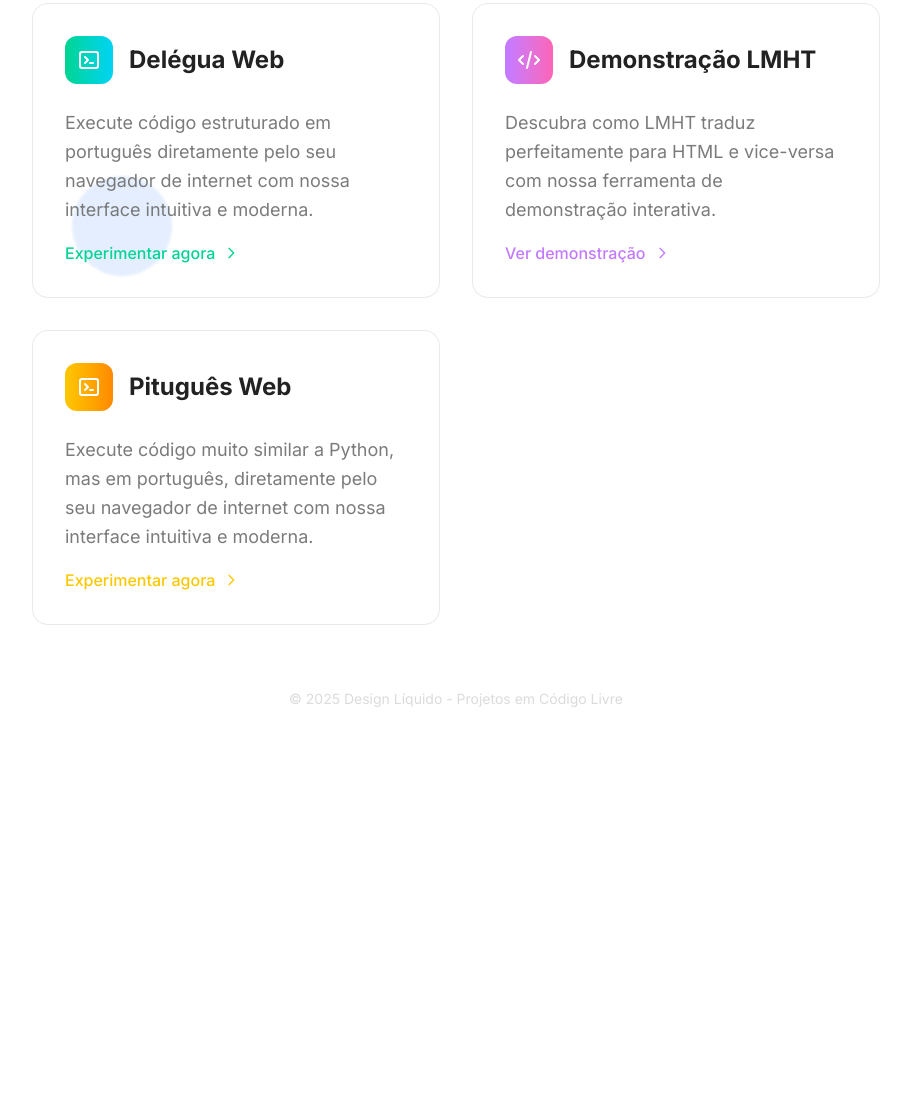
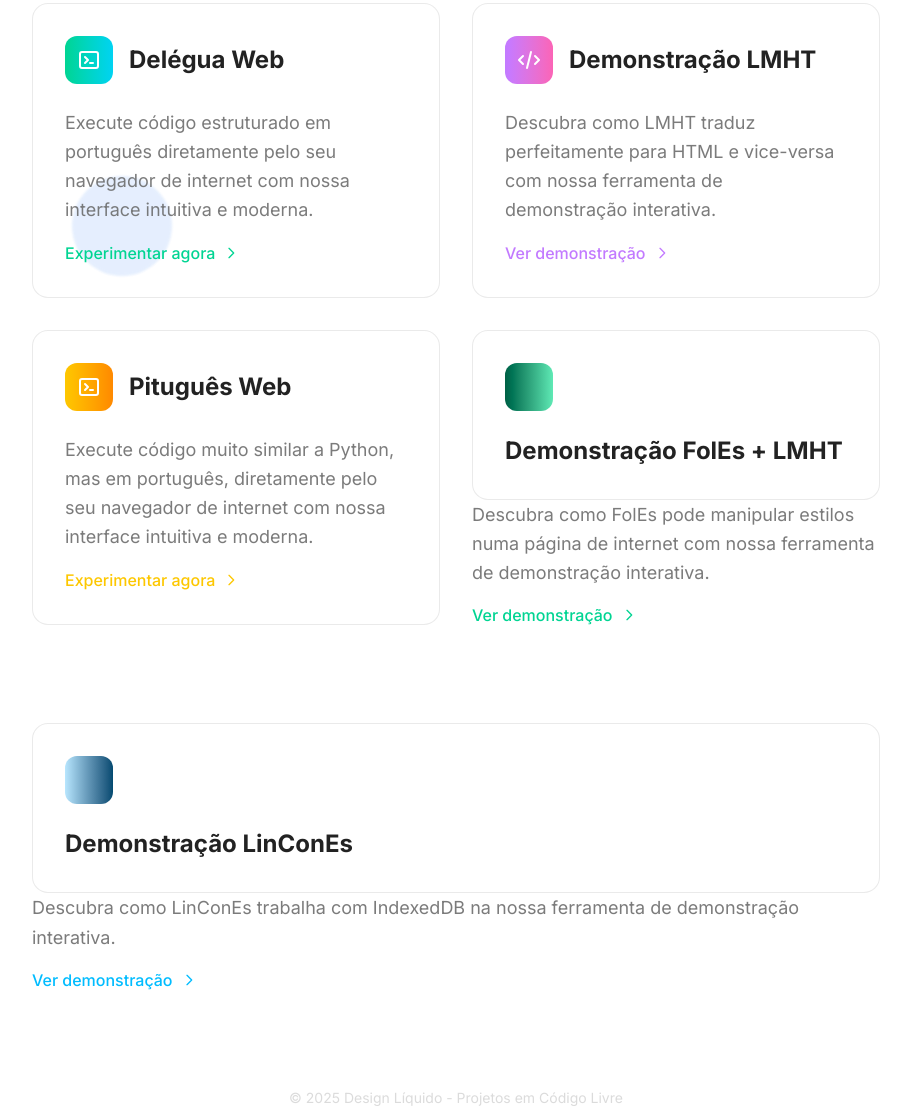
Before and after one commit to DesignLiquido/designliquido.github.io, a plain HTML site: page index.html in a window 1280 px wide. Shown: the part 363-1471 px from the top of the page, without its empty margins (184-1095 px from the left). Before the commit the page ends 1120 px from the top, so only its background shows below. Drawn offline with nearby package versions, Linux system fonts and the light colour scheme.

Commit message:
Adicionando demonstrações de FolEs e LinConEs.

```diff
--- a/index.html
+++ b/index.html
@@ -324,6 +324,64 @@
                     </div>
                 </a>
             </div>
+
+            <!-- FolEs Demo -->
+            <div class="fade-in-up">
+                <a href="https://designliquido.github.io/foles-demo-web/" class="block">
+                    <div class="glass-effect rounded-2xl p-8 hover-lift group">
+                        <div class="flex items-center mb-6">
+                            <div class="w-12 h-12 bg-gradient-to-r from-emerald-800 to-emerald-300 rounded-xl flex items-center justify-center mr-4 transition-all duration-300 group-hover:from-emerald-600 group-hover:to-emerald-200"></div>
+                                <svg class="w-6 h-6 text-white" fill="none" stroke="currentColor" viewBox="0 0 24 24">
+                                    <path stroke-linecap="round" stroke-linejoin="round" stroke-width="2" d="M10 20l4-16m4 4l4 4-4 4M6 16l-4-4 4-4" />
+                                </svg>
+                            </div>
+                            <h2 class="text-2xl font-bold text-primary group-hover:text-emerald-400 transition-colors">
+                                Demonstração FolEs + LMHT
+                            </h2>
+                        </div>
+
+                        <p class="text-secondary text-lg leading-relaxed mb-4">
+                            Descubra como FolEs pode manipular estilos numa página de internet com nossa ferramenta de demonstração interativa.
+                        </p>
+
+                        <div class="flex items-center text-emerald-400 font-medium">
+                            <span>Ver demonstração</span>
+                            <svg class="w-4 h-4 ml-2 group-hover:translate-x-1 transition-transform" fill="none" stroke="currentColor" viewBox="0 0 24 24">
+                                <path stroke-linecap="round" stroke-linejoin="round" stroke-width="2" d="M9 5l7 7-7 7" />
+                            </svg>
+                        </div>
+                    </div>
+                </a>
+            </div>
+
+            <!-- LinConEs Demo -->
+            <div class="fade-in-up">
+                <a href="https://designliquido.github.io/lincones-demo-web/" class="block">
+                    <div class="glass-effect rounded-2xl p-8 hover-lift group">
+                        <div class="flex items-center mb-6">
+                            <div class="w-12 h-12 bg-gradient-to-r from-sky-200 to-sky-900 rounded-xl flex items-center justify-center mr-4 transition-all duration-500 group-hover:from-sky-300 group-hover:to-sky-900"></div>
+                                <svg class="w-6 h-6 text-white" fill="none" stroke="currentColor" viewBox="0 0 24 24">
+                                    <path stroke-linecap="round" stroke-linejoin="round" stroke-width="2" d="M10 20l4-16m4 4l4 4-4 4M6 16l-4-4 4-4" />
+                                </svg>
+                            </div>
+                            <h2 class="text-2xl font-bold text-primary group-hover:text-sky-400 transition-colors">
+                                Demonstração LinConEs
+                            </h2>
+                        </div>
+
+                        <p class="text-secondary text-lg leading-relaxed mb-4">
+                            Descubra como LinConEs trabalha com IndexedDB na nossa ferramenta de demonstração interativa.
+                        </p>
+
+                        <div class="flex items-center text-sky-400 font-medium">
+                            <span>Ver demonstração</span>
+                            <svg class="w-4 h-4 ml-2 group-hover:translate-x-1 transition-transform" fill="none" stroke="currentColor" viewBox="0 0 24 24">
+                                <path stroke-linecap="round" stroke-linejoin="round" stroke-width="2" d="M9 5l7 7-7 7" />
+                            </svg>
+                        </div>
+                    </div>
+                </a>
+            </div>
         </div>
 
         <!-- Footer -->
```
